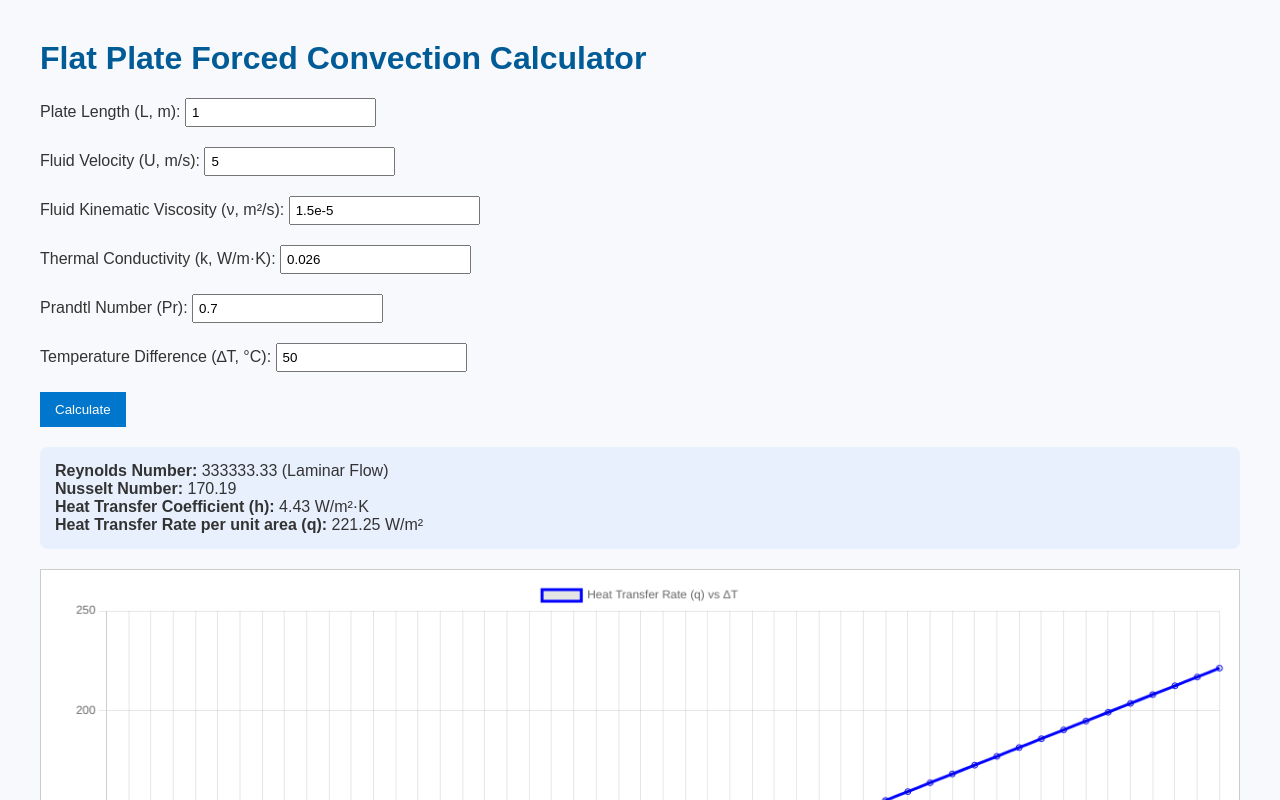
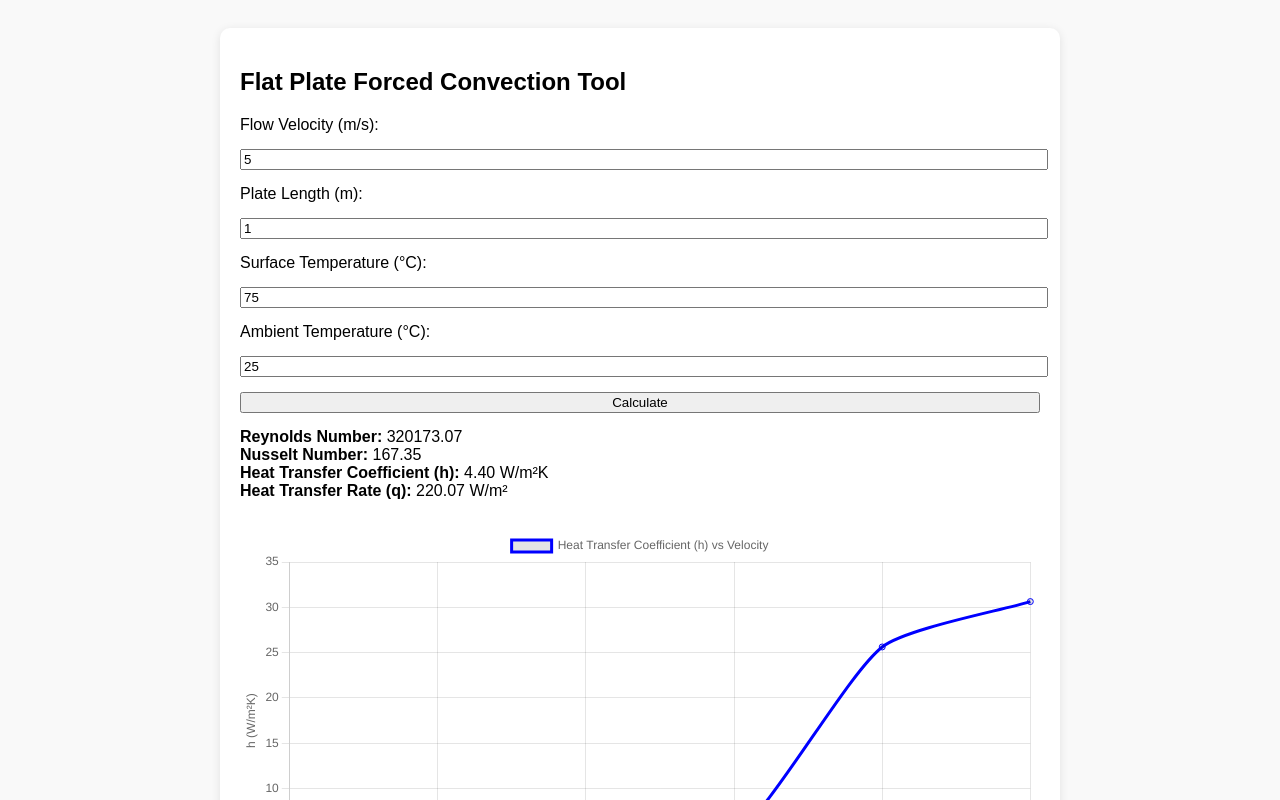
Before and after one commit to adlab-eclass/htlab-forced, a plain HTML site: page index.html in a window 1280 px wide. Both pictures are taken after a click on the button "Calculate". Shown: the top 800 px of the page. Drawn offline with nearby package versions, Linux system fonts and the light colour scheme.

Commit message:
Update index.html

```diff
--- a/index.html
+++ b/index.html
@@ -1,127 +1,181 @@
 <!DOCTYPE html>
 <html lang="en">
 <head>
-  <meta charset="UTF-8">
-  <meta name="viewport" content="width=device-width, initial-scale=1">
-  <title>Forced Convection - Flat Plate Tool</title>
+  <meta charset="UTF-8" />
+  <meta name="viewport" content="width=device-width, initial-scale=1.0" />
+  <title>Flat Plate Forced Convection Tool</title>
   <script src="https://cdn.jsdelivr.net/npm/chart.js"></script>
   <style>
     body {
       font-family: Arial, sans-serif;
-      margin: 40px;
-      background: #f7f9fc;
-      color: #333;
+      padding: 20px;
+      background-color: #f9f9f9;
     }
-    h1 {
-      color: #005b96;
+    .container {
+      max-width: 800px;
+      margin: auto;
+      background: #fff;
+      padding: 20px;
+      border-radius: 10px;
+      box-shadow: 0 2px 10px rgba(0,0,0,0.1);
     }
-    label {
+    input, label, button {
       display: block;
-      margin-top: 10px;
-    }
-    input {
-      margin-bottom: 10px;
-      padding: 5px;
-    }
-    button {
-      padding: 10px 15px;
-      background-color: #0077cc;
-      color: white;
-      border: none;
-      cursor: pointer;
-      margin-top: 10px;
-    }
-    button:hover {
-      background-color: #005fa3;
-    }
-    #results {
-      margin-top: 20px;
-      background: #e8f0fe;
-      padding: 15px;
-      border-radius: 8px;
+      margin-bottom: 15px;
+      width: 100%;
     }
     canvas {
-      margin-top: 20px;
-      background: #fff;
-      padding: 10px;
-      border: 1px solid #ccc;
+      margin-top: 30px;
     }
   </style>
 </head>
 <body>
-  <h1>Flat Plate Forced Convection Calculator</h1>
+  <div class="container">
+    <h2>Flat Plate Forced Convection Tool</h2>
+    <label for="velocity">Flow Velocity (m/s):</label>
+    <input type="number" id="velocity" step="0.1" value="5">
 
-  <label>Plate Length (L, m): <input type="number" id="L" value="1" step="any"></label>
-  <label>Fluid Velocity (U, m/s): <input type="number" id="U" value="5" step="any"></label>
-  <label>Fluid Kinematic Viscosity (ν, m²/s): <input type="number" id="nu" value="1.5e-5" step="any"></label>
-  <label>Thermal Conductivity (k, W/m·K): <input type="number" id="k" value="0.026" step="any"></label>
-  <label>Prandtl Number (Pr): <input type="number" id="Pr" value="0.7" step="any"></label>
-  <label>Temperature Difference (∆T, °C): <input type="number" id="dT" value="50" step="any"></label>
+    <label for="length">Plate Length (m):</label>
+    <input type="number" id="length" step="0.01" value="1">
 
-  <button onclick="calculate()">Calculate</button>
+    <label for="Ts">Surface Temperature (°C):</label>
+    <input type="number" id="Ts" value="75">
 
-  <div id="results"></div>
+    <label for="Tinf">Ambient Temperature (°C):</label>
+    <input type="number" id="Tinf" value="25">
 
-  <canvas id="qPlot" width="600" height="300"></canvas>
+    <button onclick="calculateResults()">Calculate</button>
+
+    <div id="results"></div>
+    <canvas id="hChart" width="600" height="300"></canvas>
+    <canvas id="qChart" width="600" height="300"></canvas>
+    <canvas id="flowChart" width="600" height="300"></canvas>
+  </div>
 
   <script>
-    function calculate() {
-      const L = parseFloat(document.getElementById("L").value);
-      const U = parseFloat(document.getElementById("U").value);
-      const nu = parseFloat(document.getElementById("nu").value);
-      const k = parseFloat(document.getElementById("k").value);
-      const Pr = parseFloat(document.getElementById("Pr").value);
-      const dT = parseFloat(document.getElementById("dT").value);
+    function calculateNu(Re, Pr) {
+      if (Re < 5e5) {
+        return 0.332 * Math.pow(Re, 0.5) * Math.pow(Pr, 1 / 3);
+      } else {
+        return 0.0296 * Math.pow(Re, 0.8) * Math.pow(Pr, 1 / 3);
+      }
+    }
 
-      const Re = U * L / nu;
+    function calculateResults() {
+      const velocity = parseFloat(document.getElementById("velocity").value);
+      const length = parseFloat(document.getElementById("length").value);
+      const Ts = parseFloat(document.getElementById("Ts").value);
+      const Tinf = parseFloat(document.getElementById("Tinf").value);
 
-      let Nu, flowType;
-      if (Re < 5e5) {
-        Nu = 0.332 * Math.pow(Re, 0.5) * Math.pow(Pr, 1 / 3);
-        flowType = "Laminar";
-      } else {
-        Nu = 0.037 * Math.pow(Re, 0.8) * Math.pow(Pr, 1 / 3);
-        flowType = "Turbulent";
-      }
+      const rho = 1.184; // kg/m³
+      const mu = 1.849e-5; // kg/m-s
+      const k = 0.0263; // W/m-K
+      const Pr = 0.707;
 
-      const h = Nu * k / L;
-      const q = h * dT;
+      const Re = (rho * velocity * length) / mu;
+      const Nu = calculateNu(Re, Pr);
+      const h = (Nu * k) / length;
+      const q = h * (Ts - Tinf);
 
-      document.getElementById("results").innerHTML = `
-        <b>Reynolds Number:</b> ${Re.toFixed(2)} (${flowType} Flow)<br>
-        <b>Nusselt Number:</b> ${Nu.toFixed(2)}<br>
-        <b>Heat Transfer Coefficient (h):</b> ${h.toFixed(2)} W/m²·K<br>
-        <b>Heat Transfer Rate per unit area (q):</b> ${q.toFixed(2)} W/m²
-      `;
+      document.getElementById("results").innerHTML =
+        `<strong>Reynolds Number:</strong> ${Re.toFixed(2)}<br>
+         <strong>Nusselt Number:</strong> ${Nu.toFixed(2)}<br>
+         <strong>Heat Transfer Coefficient (h):</strong> ${h.toFixed(2)} W/m²K<br>
+         <strong>Heat Transfer Rate (q):</strong> ${q.toFixed(2)} W/m²`;
 
-      // Plot animation
-      const temps = Array.from({ length: 51 }, (_, i) => i); // 0 to 50°C
-      const qValues = temps.map(temp => h * temp);
+      plotHvsVelocity();
+      plotQvsTemp();
+      animateFlow(Re);
+    }
 
-      new Chart(document.getElementById("qPlot"), {
-        type: 'line',
+    function plotHvsVelocity() {
+      const length = parseFloat(document.getElementById("length").value);
+      const k = 0.0263;
+      const rho = 1.184;
+      const mu = 1.849e-5;
+      const Pr = 0.707;
+
+      const velocities = [1, 2, 4, 6, 8, 10];
+      const h_values = velocities.map(v => {
+        const Re = (rho * v * length) / mu;
+        const Nu = calculateNu(Re, Pr);
+        return (Nu * k) / length;
+      });
+
+      new Chart(document.getElementById("hChart"), {
+        type: "line",
         data: {
-          labels: temps,
+          labels: velocities,
           datasets: [{
-            label: 'Heat Transfer Rate (q) vs ΔT',
-            data: qValues,
+            label: "Heat Transfer Coefficient (h) vs Velocity",
+            data: h_values,
             fill: false,
-            borderColor: 'blue',
+            borderColor: "blue",
             tension: 0.2
           }]
         },
         options: {
           responsive: true,
-          animation: {
-            duration: 1500
-          },
           scales: {
-            x: { title: { display: true, text: "Temperature Difference ΔT (°C)" } },
+            x: { title: { display: true, text: "Velocity (m/s)" } },
+            y: { title: { display: true, text: "h (W/m²K)" } }
+          }
+        }
+      });
+    }
+
+    function plotQvsTemp() {
+      const h = parseFloat(document.getElementById("results").innerText.split("h:")[1].split(" ")[0]);
+      const temps = [10, 20, 30, 40, 50, 60, 70];
+      const Ts = parseFloat(document.getElementById("Ts").value);
+      const q_values = temps.map(Tinf => h * (Ts - Tinf));
+
+      new Chart(document.getElementById("qChart"), {
+        type: "line",
+        data: {
+          labels: temps,
+          datasets: [{
+            label: "Heat Transfer Rate vs Ambient Temperature",
+            data: q_values,
+            fill: true,
+            backgroundColor: "rgba(255, 99, 132, 0.2)",
+            borderColor: "red",
+            tension: 0.2
+          }]
+        },
+        options: {
+          responsive: true,
+          scales: {
+            x: { title: { display: true, text: "Ambient Temperature (°C)" } },
             y: { title: { display: true, text: "q (W/m²)" } }
           }
         }
       });
     }
+
+    function animateFlow(Re) {
+      const canvas = document.getElementById("flowChart");
+      const ctx = canvas.getContext("2d");
+      ctx.clearRect(0, 0, canvas.width, canvas.height);
+
+      let x = 0;
+      const radius = Re < 5e5 ? 2 : 6; // small particles for laminar, larger for turbulent
+
+      function draw() {
+        ctx.clearRect(0, 0, canvas.width, canvas.height);
+        ctx.beginPath();
+        ctx.arc(x, canvas.height / 2, radius, 0, 2 * Math.PI);
+        ctx.fillStyle = "green";
+        ctx.fill();
+
+        x += 2;
+        if (x > canvas.width) x = 0;
+
+        requestAnimationFrame(draw);
+      }
+
+      draw();
+    }
   </script>
 </body>
 </html>
```
